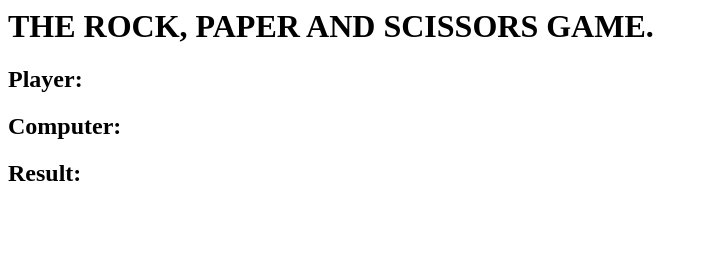
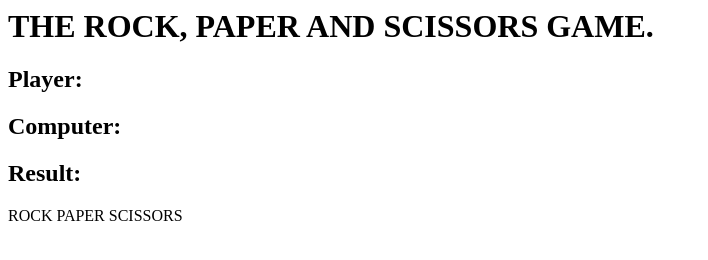
Before and after one commit to TeriMatth/Gamerock, a plain HTML site: page index.html in a window 1280 px wide. Shown: the whole page, without its empty margins (0-708 px from the left). Drawn offline with Linux system fonts and the light colour scheme.

Commit message:
Created the buttons for selection

```diff
--- a/index.html
+++ b/index.html
@@ -11,4 +11,9 @@
 <h2 class="gameText" id = "computerText">Computer: </h2>
 <h2 class="gameText" id = "resultText">Result: </h2>
 
+<!--Creating the buttons for selection-->
+<buttons class="choiceBtn">ROCK</buttons>
+<buttons class="choiceBtn">PAPER</buttons>
+<buttons class="choiceBtn">SCISSORS</buttons>
+
 </div>
```
